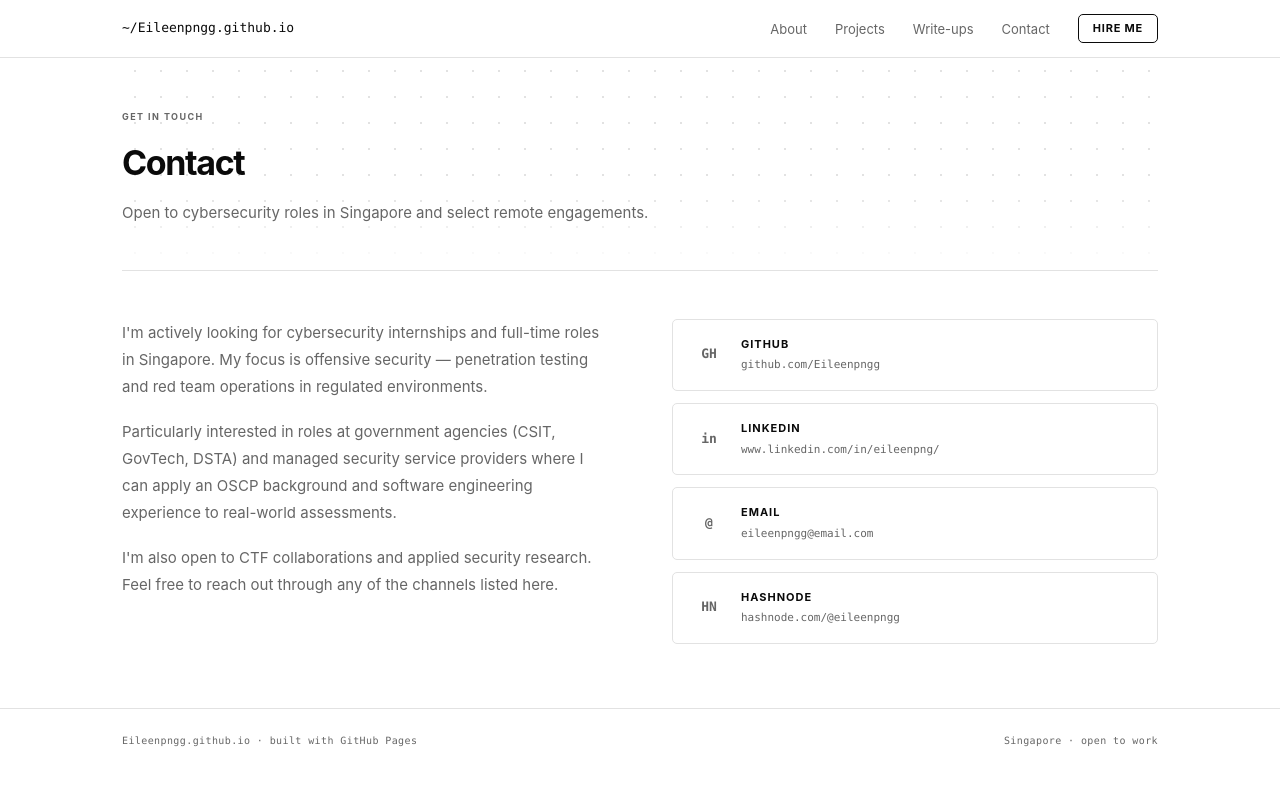
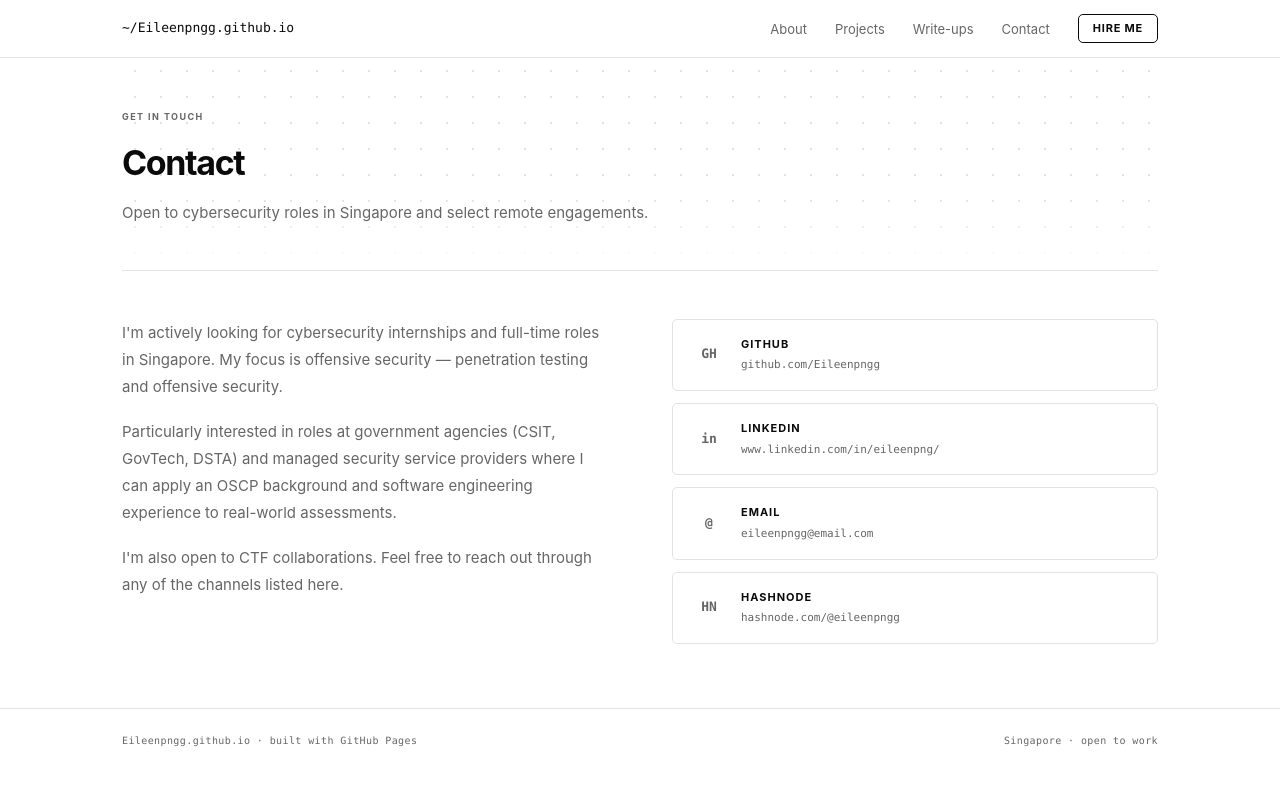
Before and after one commit to Eileenpngg/eileenpngg.github.io, a Jekyll site: the page built from contact.html, in a window 1280 px wide. Shown: the top 786 px of the page. Built offline with Jekyll 4.4.1, drawn with Linux system fonts in a browser that asks for light colours.

Commit message:
Fix copy across site

```diff
--- a/contact.html
+++ b/contact.html
@@ -18,8 +18,7 @@ title: Contact
     <div class="contact-intro reveal">
       <p>
         I'm actively looking for cybersecurity internships and full-time roles in Singapore.
-        My focus is offensive security — penetration testing and red team operations in
-        regulated environments.
+        My focus is offensive security — penetration testing and offensive security.
       </p>
       <p>
         Particularly interested in roles at government agencies (CSIT, GovTech, DSTA)
@@ -27,7 +26,7 @@ title: Contact
         and software engineering experience to real-world assessments.
       </p>
       <p>
-        I'm also open to CTF collaborations and applied security research.
+        I'm also open to CTF collaborations.
         Feel free to reach out through any of the channels listed here.
       </p>
     </div>
--- a/index.html
+++ b/index.html
@@ -22,7 +22,7 @@ layout: default
           hands-on experience building software at early-stage startups. My work sits at the
           intersection of offensive security and engineering — I break things to understand
           how to build them more securely. Previously in healthcare and nutrition; now focused
-          on penetration testing and security research.
+          on penetration testing and offensive security.
         </p>
 
         <div class="badge-row" aria-label="Credentials">
--- a/projects.html
+++ b/projects.html
@@ -9,7 +9,7 @@ title: Projects
     <span class="page-label">Work</span>
     <h1 class="page-title">Projects</h1>
     <p class="page-subtitle">
-      Security tools, lab setups, and research. Everything is open source on GitHub.
+      Projects and tools I build as I learn. Everything is open source on GitHub.
     </p>
   </div>
 
```
